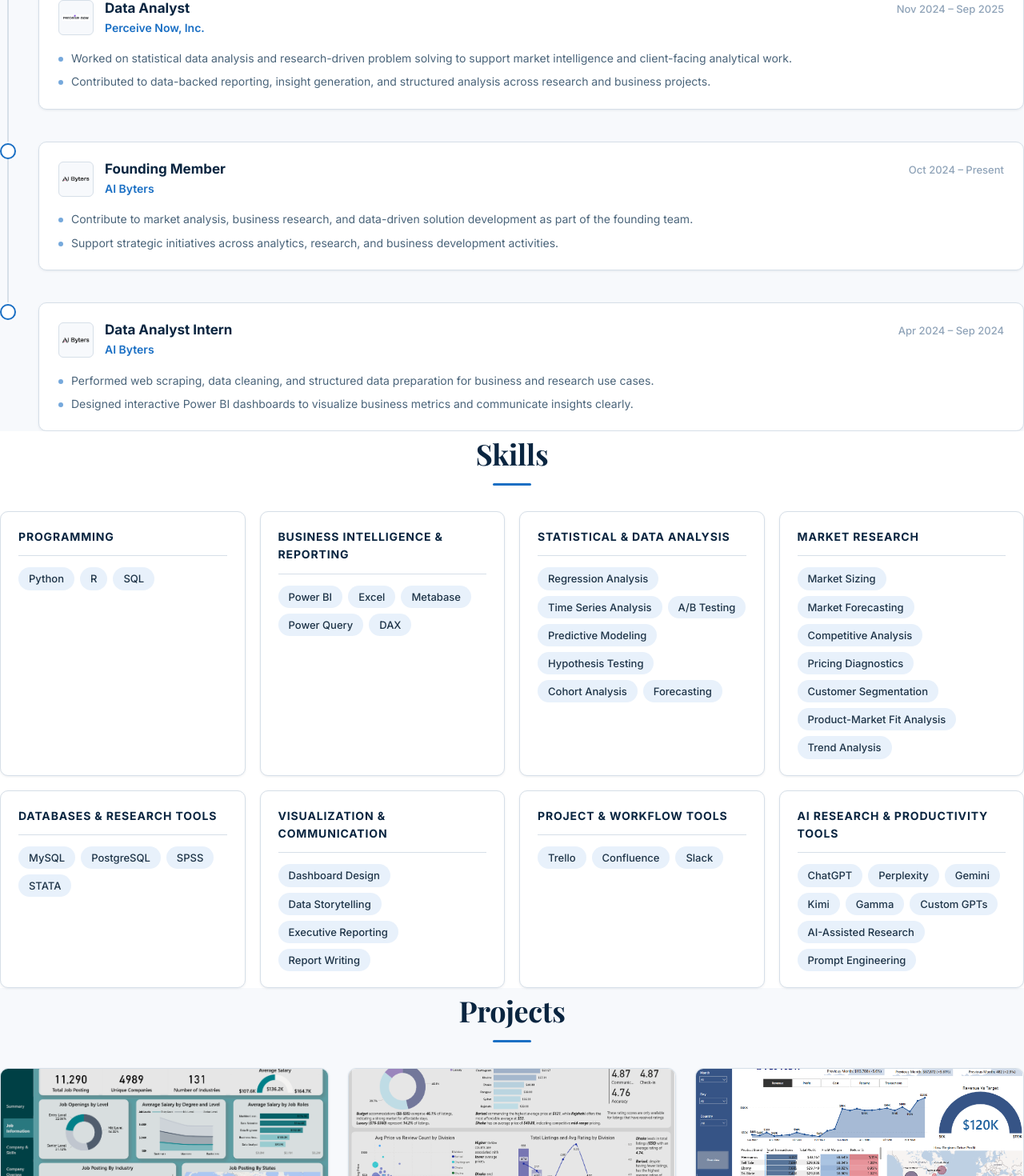
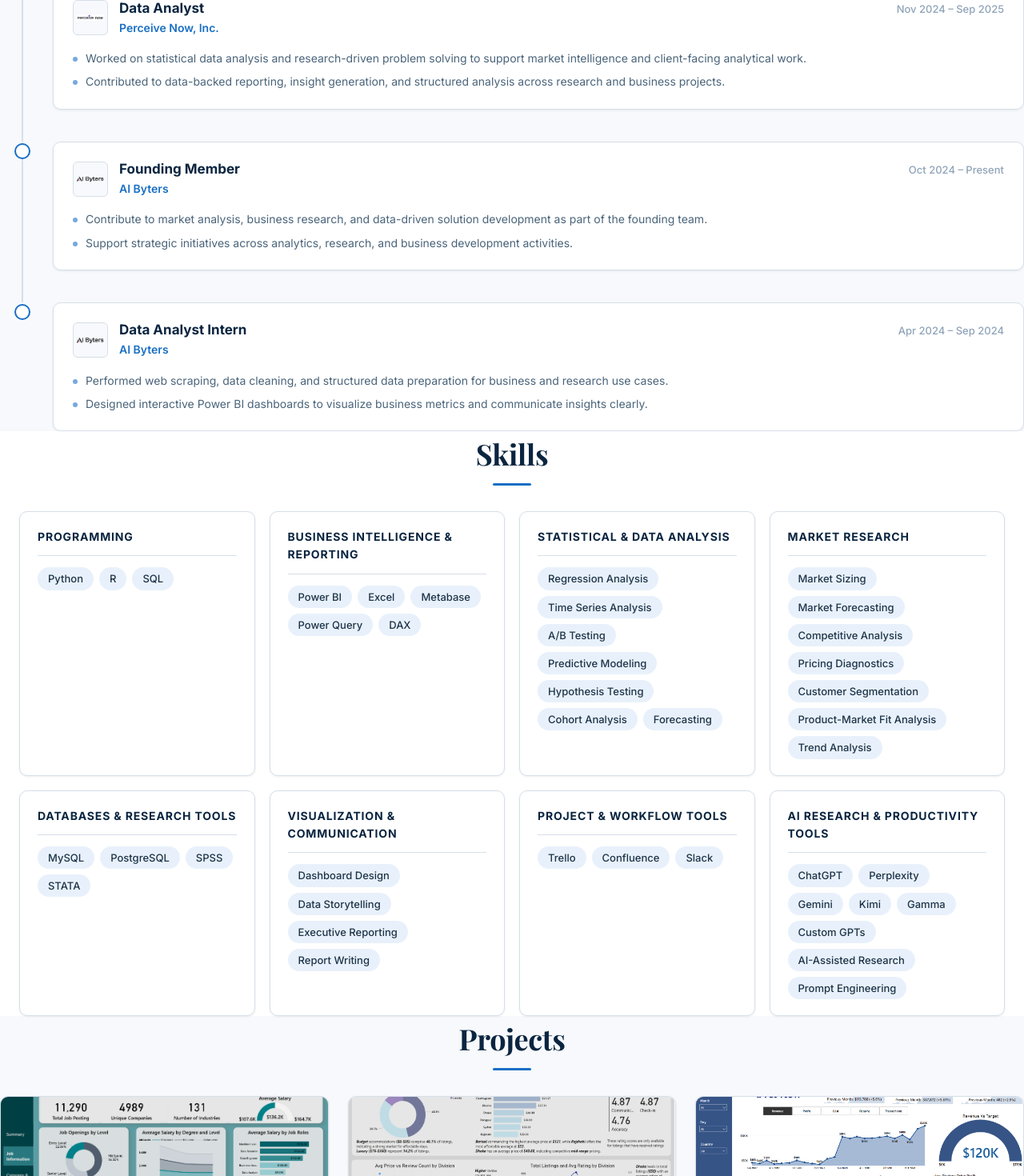
Before and after one commit to Yeasirzawad/Portfolio, an Angular app: page / in a window 1280 px wide. Shown: the part 974-2444 px from the top of the page at 80% size. Built offline with nearby package versions, Linux system fonts and the light colour scheme.

Commit message:
alignment and spacing adjustments in experience and skills components

```diff
--- a/src/app/experience/experience.component.css
+++ b/src/app/experience/experience.component.css
@@ -8,6 +8,7 @@
   display: flex;
   flex-direction: column;
   gap: 0;
+  padding-left: 18px;
 }
 
 .timeline-item {
@@ -144,6 +145,14 @@
 }
 
 @media (max-width: 600px) {
+  .timeline {
+    padding-left: 12px;
+  }
+
+  .timeline-item {
+    gap: 20px;
+  }
+
   .timeline-header {
     flex-direction: column;
     gap: 8px;
--- a/src/app/skills/skills.component.css
+++ b/src/app/skills/skills.component.css
@@ -1,10 +1,11 @@
 .skills-section {
-  /* inherits from content-section */
+  width: 100%;
+  padding: 0 clamp(16px, 2vw, 24px);
 }
 
 .skills-grid {
   display: grid;
-  grid-template-columns: repeat(auto-fill, minmax(260px, 1fr));
+  grid-template-columns: repeat(auto-fill, minmax(240px, 1fr));
   gap: 18px;
 }
 
```
